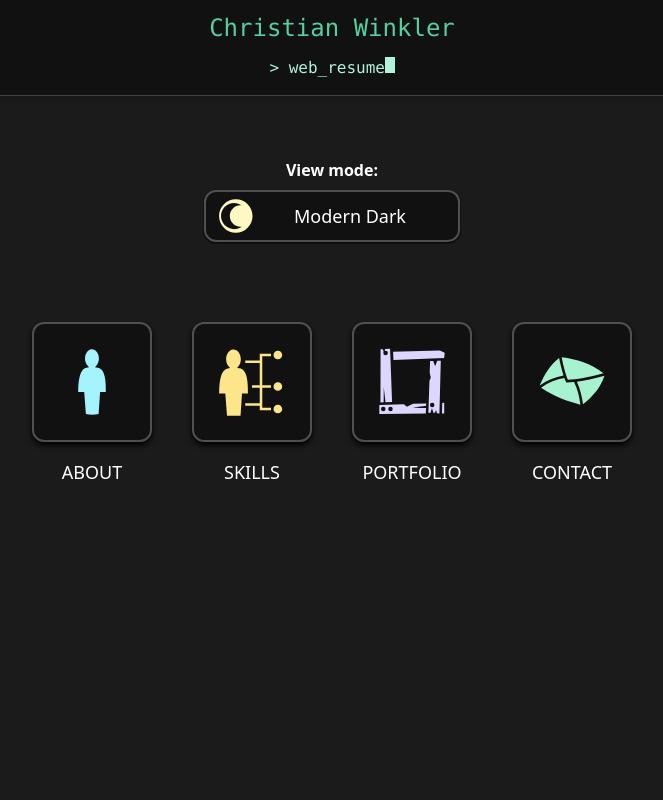
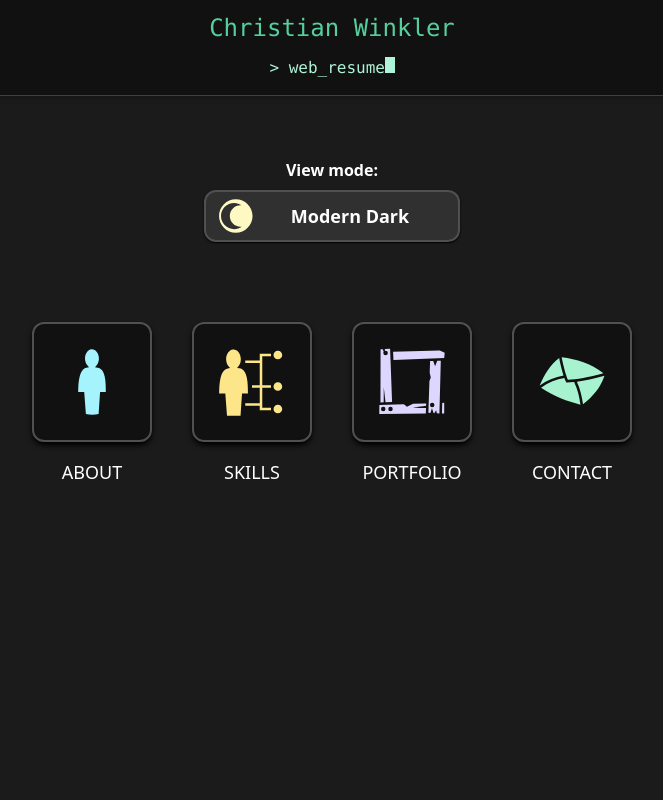
Before and after one commit to cwinkdev/web-resume, a Next.js app: page / in a window 1280 px wide. Shown: the top 800 px of the page, without its empty margins (308-971 px from the left). Built offline with nearby package versions, Linux system fonts and the light colour scheme.

Commit message:
styling and UI portfolio/ quick nav

```diff
--- a/app/components/portfolio/Portfolio.tsx
+++ b/app/components/portfolio/Portfolio.tsx
@@ -16,7 +16,7 @@ const Portfolio = () => {
     <section
       className={`p-8 pt-20 min-h-screen h-screen ${
         state.theme.id === '' ? 'bg-gradient-to-b' : ''
-      } from-transparent via-cyan-950 to-transparent w-full text-center relative lg:w-1/2 lg:mx-auto`}
+      } from-transparent via-cyan-950 to-transparent w-full text-center relative lg:w-full lg:mx-auto`}
     >
       <PortfolioHeader />
       <div
--- a/app/components/quickNavMenu/QuickNavButton.tsx
+++ b/app/components/quickNavMenu/QuickNavButton.tsx
@@ -28,11 +28,11 @@ const QuickNavButton = ({
       <div
         className={`flex h-10 lg:h-16 lg:w-16 py-1 text-center bg-base ${
           state.currentSection === sectionId
-            ? ` opacity-70`
+            ? ` opacity-80`
             : ' opacity-100 scale-110 shadow-md shadow-baseShadow'
         } ${
           state.theme.id === 'theme1' ? 'rounded-sm' : 'rounded-full'
-        } duration-300 text-2xl border-base3 border p-2 m-auto ${additionalCSS}`}
+        } duration-300 text-2xl border-base3 border-2 p-2 m-auto ${additionalCSS}`}
       >
         <div className="m-auto">{icon}</div>
       </div>
--- a/app/components/quickNavMenu/QuickNavMenu.tsx
+++ b/app/components/quickNavMenu/QuickNavMenu.tsx
@@ -30,7 +30,7 @@ const QuickNavMenu = () => {
   return (
     <div
       style={{ transform: `translateX(${calculateTranslateX(0)}px)` }}
-      className={`flex lg:flex-col lg:h-screen justify-evenly w-full lg:w-28 mx-auto lg:bg-base lg:bg-opacity-10 absolute top-0 p-3`}
+      className={`flex lg:flex-col lg:h-screen justify-evenly w-full lg:w-28 mx-auto lg:bg-black lg:bg-opacity-20  absolute top-0 p-3`}
     >
       <ThemeSwitcher
         translateX={calculateTranslateX(0)}
--- a/app/components/quickNavMenu/ThemeSwitcher.tsx
+++ b/app/components/quickNavMenu/ThemeSwitcher.tsx
@@ -14,7 +14,7 @@ const themes = [
     id: 'theme2',
     name: 'Vibrant Fun',
     icon: <GiPartyPopper />,
-    colors: 'text-purple-700',
+    colors: 'text-yellow-200',
   },
 ];
 
@@ -55,11 +55,11 @@ const ThemeSwitcher = ({
             : 'rounded-full'
         } ${
           themes[themeIndex].colors
-        } ${additionalCSS} bg-base shadow-sm shadow-baseShadow justify-between mx-auto flex p-1.5 border-2 border-base3`}
+        } ${additionalCSS} bg-base2 shadow-sm shadow-baseShadow justify-between mx-auto flex p-1.5 border-2 border-base3`}
       >
         <div className={`${themes[themeIndex].colors}`}>{state.theme.icon}</div>
         {showName ? (
-          <p className={`text-baseText text-lg font-normal m-auto px-3`}>
+          <p className={`text-baseText text-lg font-semibold m-auto px-3`}>
             {themes[themeIndex].name}
           </p>
         ) : null}
```
